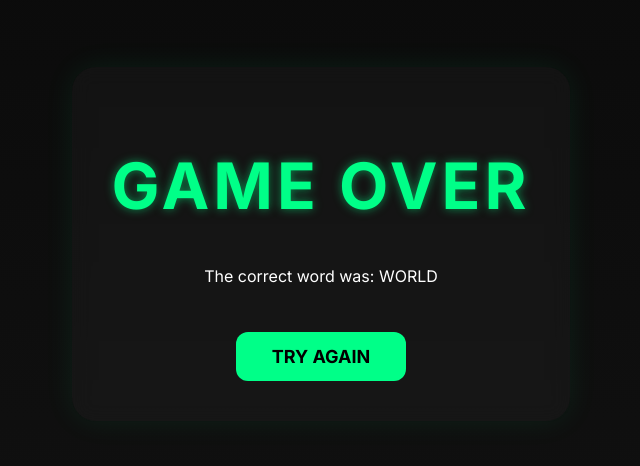
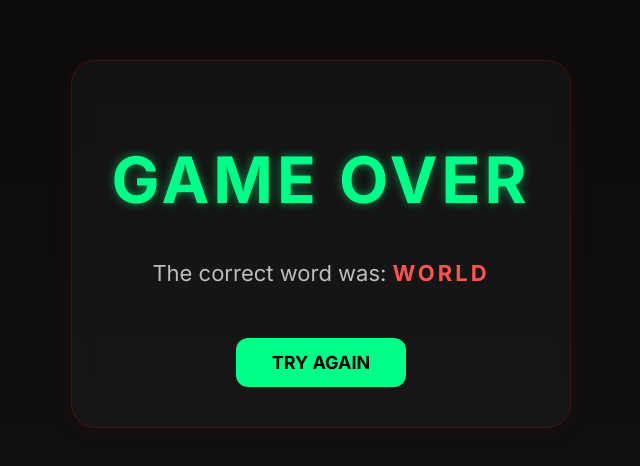
Before and after one commit to Alisher111/Wordle, a plain HTML site: page fail.html in a window 1280 px wide. Shown: the part 164-630 px from the top of the page, without its empty margins (319-959 px from the left). Drawn offline with Linux system fonts and the light colour scheme.

Commit message:
Update style.css

```diff
--- a/style.css
+++ b/style.css
@@ -171,3 +171,22 @@ a:hover {
     box-shadow:
         0 0 20px rgba(0,255,136,0.4);
 }
+.fail-screen {
+    border: 1px solid rgba(255,0,0,0.2);
+
+    box-shadow:
+        0 0 25px rgba(255,0,0,0.08);
+}
+
+.answer-text {
+    margin-top: 20px;
+
+    font-size: 22px;
+    color: #bdbdbd;
+}
+
+.answer-text span {
+    color: #ff5252;
+    font-weight: 700;
+    letter-spacing: 3px;
+}
```
